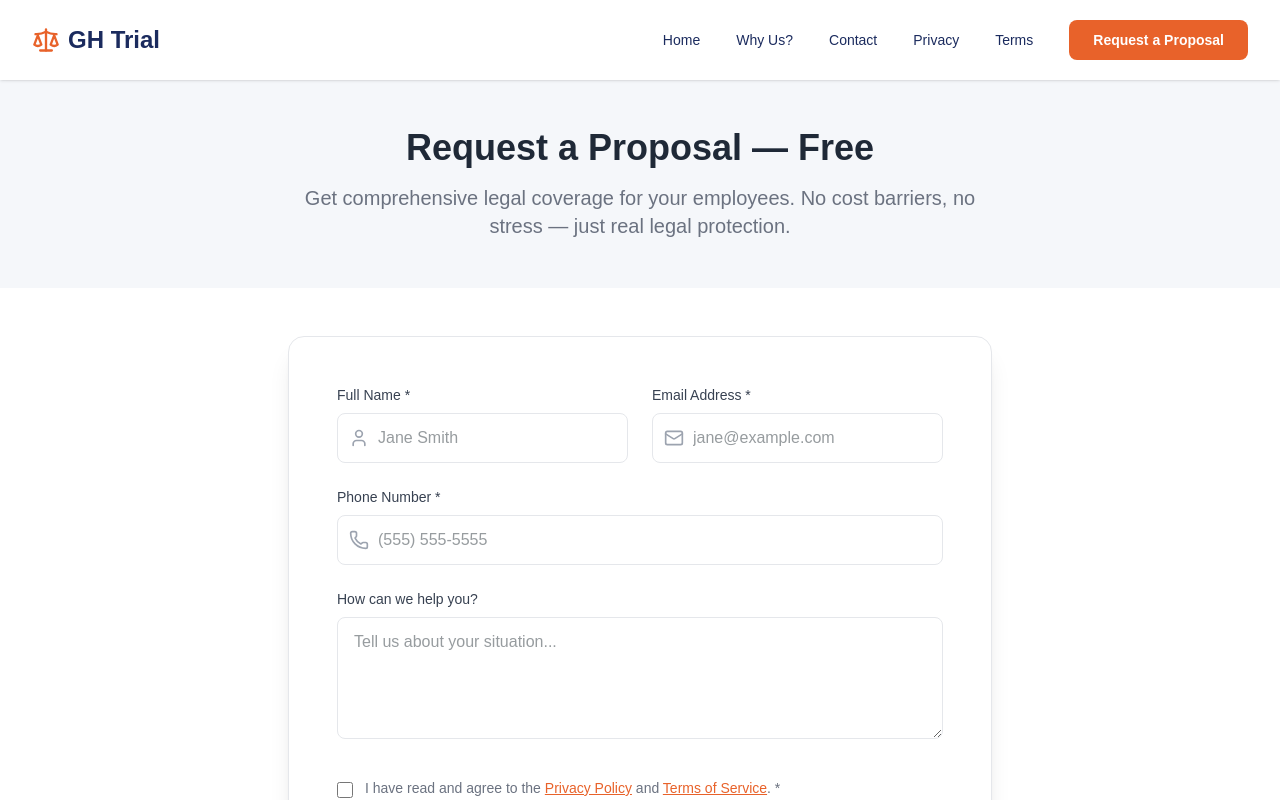
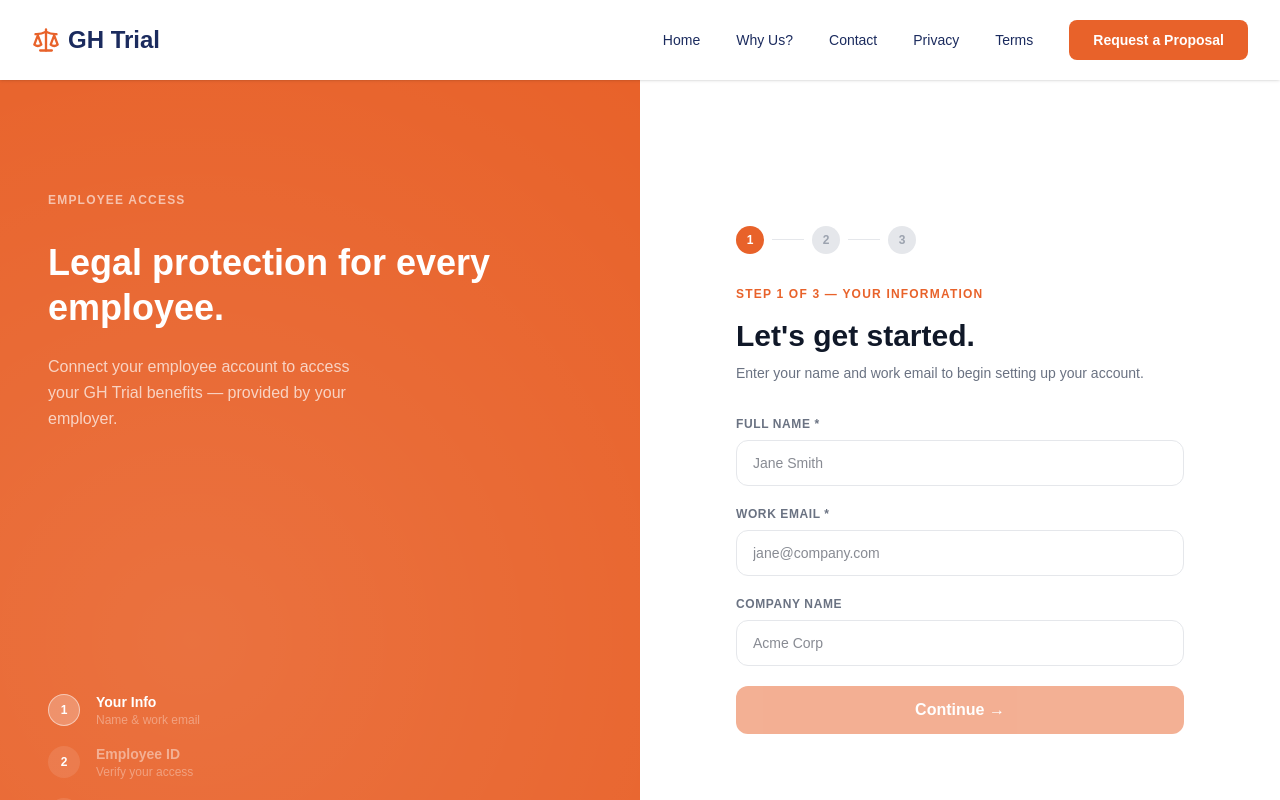
Before and after one commit to Textingman/bume-ghtrial, a Next.js app: page /signup in a window 1280 px wide. Shown: the top 800 px of the page. Built offline with nearby package versions, Linux system fonts and the light colour scheme.

Commit message:
v2 upgrade: about, footer, demo signup for bume-ghtrial

```diff
--- a/app/signup/page.tsx
+++ b/app/signup/page.tsx
@@ -1,126 +1,327 @@
 'use client';
 
+import { useState, useEffect } from 'react';
 import Link from 'next/link';
-import { useState } from 'react';
-import { Mail, Phone, User } from 'lucide-react';
 import Navbar from '../components/Navbar';
 import Footer from '../components/Footer';
 
+function generateEmployeeId() {
+  const chars = 'ABCDEFGHJKLMNPQRSTUVWXYZ23456789';
+  let id = 'GHT-';
+  for (let i = 0; i < 4; i++) id += chars[Math.floor(Math.random() * chars.length)];
+  id += '-';
+  for (let i = 0; i < 4; i++) id += chars[Math.floor(Math.random() * chars.length)];
+  return id;
+}
+
+function isValidEmail(email: string) {
+  return /^[^\s@]+@[^\s@]+\.[^\s@]+$/.test(email);
+}
+
+function StepDots({ current, total }: { current: number; total: number }) {
+  return (
+    <div className="flex items-center gap-2 mb-8">
+      {Array.from({ length: total }).map((_, i) => (
+        <div key={i} className="flex items-center gap-2">
+          <div
+            className="w-7 h-7 rounded-full flex items-center justify-center text-xs font-bold transition-all"
+            style={{
+              backgroundColor: i < current ? '#E8622A' : i === current ? '#E8622A' : '#E5E7EB',
+              color: i <= current ? 'white' : '#9CA3AF',
+              opacity: i < current ? 0.7 : 1,
+            }}
+          >
+            {i < current ? (
+              <svg width="10" height="10" viewBox="0 0 24 24" fill="none" stroke="white" strokeWidth="3">
+                <path d="M5 13l4 4L19 7" />
+              </svg>
+            ) : i + 1}
+          </div>
+          {i < total - 1 && (
+            <div className="w-8 h-px" style={{ backgroundColor: i < current ? '#E8622A' : '#E5E7EB' }} />
+          )}
+        </div>
+      ))}
+    </div>
+  );
+}
+
 export default function SignupPage() {
-  const [formData, setFormData] = useState({ name: '', email: '', phone: '', message: '' });
-  const [accountNotifications, setAccountNotifications] = useState(false);
-  const [customerCare, setCustomerCare] = useState(false);
+  const [step, setStep] = useState(0);
+  const [formData, setFormData] = useState({ name: '', email: '', company: '', role: '', employeeId: '' });
+  const [emailError, setEmailError] = useState('');
+  const [employeeIdError, setEmployeeIdError] = useState('');
+  const [validEmployeeId, setValidEmployeeId] = useState('');
   const [isSubmitting, setIsSubmitting] = useState(false);
-  const [submitStatus, setSubmitStatus] = useState<'idle' | 'success' | 'error'>('idle');
+  const [submitted, setSubmitted] = useState(false);
+
+  useEffect(() => {
+    setValidEmployeeId(generateEmployeeId());
+  }, []);
+
+  const handleChange = (e: React.ChangeEvent<HTMLInputElement | HTMLSelectElement>) => {
+    const { name, value } = e.target;
+    setFormData({ ...formData, [name]: value });
+    if (name === 'email') setEmailError('');
+    if (name === 'employeeId') setEmployeeIdError('');
+  };
+
+  const handleStep0 = () => {
+    if (!formData.name) return;
+    if (!isValidEmail(formData.email)) {
+      setEmailError('Please enter a valid work email address.');
+      return;
+    }
+    setStep(1);
+  };
+
+  const handleStep1 = () => {
+    if (formData.employeeId.trim() !== validEmployeeId) {
+      setEmployeeIdError('Invalid Employee ID. Please check your HR onboarding email and try again.');
+      return;
+    }
+    setStep(2);
+  };
 
   const handleSubmit = async (e: React.FormEvent) => {
     e.preventDefault();
     setIsSubmitting(true);
     setTimeout(() => {
       setIsSubmitting(false);
-      setSubmitStatus('success');
-      setFormData({ name: '', email: '', phone: '', message: '' });
+      setSubmitted(true);
     }, 1500);
   };
 
-  const handleChange = (e: React.ChangeEvent<HTMLInputElement | HTMLTextAreaElement>) => {
-    setFormData({ ...formData, [e.target.name]: e.target.value });
-  };
+  const steps = [
+    { label: 'Your Info', desc: 'Name & work email' },
+    { label: 'Employee ID', desc: 'Verify your access' },
+    { label: 'Confirm', desc: 'Complete setup' },
+  ];
 
   return (
-    <div className="min-h-screen" style={{ backgroundColor: '#FFFFFF' }}>
+    <div className="min-h-screen bg-white">
       <Navbar />
 
-      <section className="py-12" style={{ backgroundColor: '#F5F7FA' }}>
-        <div className="max-w-7xl mx-auto px-4 sm:px-6 lg:px-8 text-center">
-          <h1 className="text-4xl font-extrabold mb-4" style={{ color: '#1F2937' }}>
-            Request a Proposal — Free
-          </h1>
-          <p className="text-xl max-w-2xl mx-auto" style={{ color: '#6B7280' }}>
-            Get comprehensive legal coverage for your employees. No cost barriers, no stress — just real legal protection.
+      <div className="min-h-screen grid md:grid-cols-2">
+        {/* Left Panel */}
+        <div className="relative hidden md:flex flex-col justify-between p-12 pt-28" style={{ backgroundColor: '#E8622A' }}>
+          <div className="absolute inset-0 opacity-10" style={{ background: 'radial-gradient(circle at 30% 70%, white, transparent)' }} />
+          <div className="relative z-10">
+            <p className="text-xs font-semibold uppercase tracking-widest mb-8 opacity-60 text-white">Employee Access</p>
+            <h2 className="text-4xl font-extrabold text-white leading-tight mb-6">
+              Legal protection for every employee.
+            </h2>
+            <p className="text-white opacity-70 text-base leading-relaxed max-w-xs">
+              Connect your employee account to access your GH Trial benefits — provided by your employer.
             </p>
           </div>
-      </section>
+          <div className="relative z-10 space-y-4">
+            {steps.map((s, i) => (
+              <div key={i} className="flex items-center gap-4">
+                <div
+                  className="w-8 h-8 rounded-full flex items-center justify-center flex-shrink-0 text-xs font-bold"
+                  style={{
+                    backgroundColor: i < step ? 'rgba(255,255,255,0.9)' : i === step ? 'rgba(255,255,255,0.25)' : 'rgba(255,255,255,0.1)',
+                    color: i < step ? '#E8622A' : 'white',
+                    border: i === step ? '1px solid rgba(255,255,255,0.5)' : 'none',
+                  }}
+                >
+                  {i < step ? (
+                    <svg width="10" height="10" viewBox="0 0 24 24" fill="none" stroke="#E8622A" strokeWidth="3">
+                      <path d="M5 13l4 4L19 7" />
+                    </svg>
+                  ) : i + 1}
+                </div>
+                <div>
+                  <p className="font-semibold text-sm" style={{ color: i <= step ? 'white' : 'rgba(255,255,255,0.45)' }}>{s.label}</p>
+                  <p className="text-xs" style={{ color: 'rgba(255,255,255,0.35)' }}>{s.desc}</p>
+                </div>
+              </div>
+            ))}
+          </div>
+        </div>
 
-      <section className="max-w-3xl mx-auto px-4 sm:px-6 lg:px-8 py-12">
-        <div className="bg-white rounded-2xl shadow-xl p-8 md:p-12" style={{ border: '1px solid #E5E7EB' }}>
-          {submitStatus === 'success' ? (
+        {/* Right Panel: Form */}
+        <div className="flex flex-col justify-center px-6 py-24 md:px-12 lg:px-16 bg-white">
+          <div className="max-w-md w-full mx-auto">
+            {submitted ? (
               <div className="text-center py-12">
-              <div className="w-20 h-20 rounded-full flex items-center justify-center mx-auto mb-6" style={{ backgroundColor: '#D1FAE5' }}>
-                <svg className="w-10 h-10" style={{ color: '#22C55E' }} fill="none" stroke="currentColor" viewBox="0 0 24 24">
+                <div className="w-20 h-20 rounded-full flex items-center justify-center mx-auto mb-6" style={{ backgroundColor: '#FDEBD0' }}>
+                  <svg className="w-10 h-10" style={{ color: '#E8622A' }} fill="none" stroke="currentColor" viewBox="0 0 24 24">
                     <path strokeLinecap="round" strokeLinejoin="round" strokeWidth={2} d="M5 13l4 4L19 7" />
                   </svg>
                 </div>
-              <h2 className="text-3xl font-bold mb-4" style={{ color: '#1F2937' }}>Request Received!</h2>
-              <p className="text-lg mb-8" style={{ color: '#6B7280' }}>Your submission has been received. Our team will reach out within 24 hours.</p>
-              <Link href="/" className="inline-block px-6 py-3 text-white font-semibold rounded-lg transition-opacity hover:opacity-90" style={{ backgroundColor: '#E8622A' }}>
-                Return to Home
+                <h2 className="text-3xl font-extrabold mb-4" style={{ color: '#E8622A' }}>You're all set!</h2>
+                <p className="text-lg mb-8 text-gray-500">Your GH Trial account is active. Check your email for next steps to access your legal benefits.</p>
+                <Link href="/" className="inline-block text-white font-bold px-8 py-3 rounded-xl transition-opacity hover:opacity-90" style={{ backgroundColor: '#E8622A' }}>
+                  Back to Home
                 </Link>
               </div>
             ) : (
-            <form onSubmit={handleSubmit} className="space-y-6">
-              <div className="grid md:grid-cols-2 gap-6">
+              <>
+                <StepDots current={step} total={3} />
+
+                {/* Step 0: Personal Info */}
+                {step === 0 && (
+                  <>
+                    <p className="text-xs font-semibold uppercase tracking-widest mb-4" style={{ color: '#E8622A' }}>Step 1 of 3 — Your Information</p>
+                    <h1 className="text-3xl font-extrabold mb-2 text-gray-900">Let's get started.</h1>
+                    <p className="text-gray-500 text-sm leading-relaxed mb-8">Enter your name and work email to begin setting up your account.</p>
+                    <div className="space-y-5">
                       <div>
-                  <label className="block text-sm font-medium mb-2" style={{ color: '#374151' }}>Full Name *</label>
-                  <div className="relative">
-                    <User className="absolute left-3 top-1/2 -translate-y-1/2 w-5 h-5" style={{ color: '#9CA3AF' }} />
-                    <input type="text" name="name" required value={formData.name} onChange={handleChange} placeholder="Jane Smith" className="w-full pl-10 pr-4 py-3 rounded-lg border border-gray-200 focus:outline-none" style={{ borderColor: '#E5E7EB' }} />
+                        <label className="block text-xs font-semibold uppercase tracking-wider mb-2 text-gray-500">Full Name *</label>
+                        <input
+                          type="text" name="name" required value={formData.name} onChange={handleChange}
+                          placeholder="Jane Smith"
+                          className="w-full px-4 py-3 rounded-xl text-sm border focus:outline-none"
+                          style={{ borderColor: '#E5E7EB', color: '#111827' }}
+                        />
+                      </div>
+                      <div>
+                        <label className="block text-xs font-semibold uppercase tracking-wider mb-2 text-gray-500">Work Email *</label>
+                        <input
+                          type="email" name="email" required value={formData.email} onChange={handleChange}
+                          placeholder="jane@company.com"
+                          className="w-full px-4 py-3 rounded-xl text-sm border focus:outline-none"
+                          style={{ borderColor: emailError ? '#DC2626' : '#E5E7EB', color: '#111827' }}
+                        />
+                        {emailError && <p className="text-xs text-red-600 mt-1">{emailError}</p>}
+                      </div>
+                      <div>
+                        <label className="block text-xs font-semibold uppercase tracking-wider mb-2 text-gray-500">Company Name</label>
+                        <input
+                          type="text" name="company" value={formData.company} onChange={handleChange}
+                          placeholder="Acme Corp"
+                          className="w-full px-4 py-3 rounded-xl text-sm border focus:outline-none"
+                          style={{ borderColor: '#E5E7EB', color: '#111827' }}
+                        />
+                      </div>
+                      <button
+                        type="button" onClick={handleStep0}
+                        className="w-full py-3 text-white font-bold rounded-xl transition-opacity hover:opacity-90"
+                        style={{ backgroundColor: '#E8622A', opacity: formData.name && formData.email ? 1 : 0.5 }}
+                      >
+                        Continue →
+                      </button>
+                    </div>
+                  </>
+                )}
+
+                {/* Step 1: Employee ID */}
+                {step === 1 && (
+                  <>
+                    <p className="text-xs font-semibold uppercase tracking-widest mb-4" style={{ color: '#E8622A' }}>Step 2 of 3 — Employee Verification</p>
+                    <h1 className="text-3xl font-extrabold mb-2 text-gray-900">Verify your access.</h1>
+                    <p className="text-gray-500 text-sm leading-relaxed mb-8">
+                      Enter the Employee ID from your HR onboarding email to connect your account to your employer's GH Trial plan.
+                    </p>
+                    <div className="space-y-5">
+                      <div>
+                        <label className="block text-xs font-semibold uppercase tracking-wider mb-2 text-gray-500">Employee ID *</label>
+                        <input
+                          type="text" name="employeeId" required value={formData.employeeId} onChange={handleChange}
+                          placeholder={validEmployeeId}
+                          className="w-full px-4 py-3 rounded-xl text-sm border focus:outline-none font-mono tracking-wider"
+                          style={{ borderColor: employeeIdError ? '#DC2626' : '#E5E7EB', color: '#111827' }}
+                        />
+                        {employeeIdError ? (
+                          <p className="text-xs text-red-600 mt-1">{employeeIdError}</p>
+                        ) : (
+                          <p className="text-xs text-gray-400 mt-1">Find your Employee ID in your HR onboarding email or ask your HR team.</p>
+                        )}
+                      </div>
+                      <div className="flex gap-3">
+                        <button
+                          type="button" onClick={() => setStep(0)}
+                          className="px-5 py-3 rounded-xl text-sm font-semibold border transition-colors"
+                          style={{ borderColor: '#E5E7EB', color: '#374151' }}
+                        >
+                          Back
+                        </button>
+                        <button
+                          type="button" onClick={handleStep1}
+                          className="flex-1 py-3 text-white font-bold rounded-xl transition-opacity hover:opacity-90"
+                          style={{ backgroundColor: '#E8622A', opacity: formData.employeeId ? 1 : 0.5 }}
+                        >
+                          Verify & Continue →
+                        </button>
                       </div>
                     </div>
-                <div>
-                  <label className="block text-sm font-medium mb-2" style={{ color: '#374151' }}>Email Address *</label>
-                  <div className="relative">
-                    <Mail className="absolute left-3 top-1/2 -translate-y-1/2 w-5 h-5" style={{ color: '#9CA3AF' }} />
-                    <input type="email" name="email" required value={formData.email} onChange={handleChange} placeholder="jane@example.com" className="w-full pl-10 pr-4 py-3 rounded-lg border border-gray-200 focus:outline-none" style={{ borderColor: '#E5E7EB' }} />
+                  </>
+                )}
+
+                {/* Step 2: Confirm */}
+                {step === 2 && (
+                  <form onSubmit={handleSubmit}>
+                    <p className="text-xs font-semibold uppercase tracking-widest mb-4" style={{ color: '#E8622A' }}>Step 3 of 3 — Confirm & Activate</p>
+                    <h1 className="text-3xl font-extrabold mb-2 text-gray-900">Almost there.</h1>
+                    <p className="text-gray-500 text-sm leading-relaxed mb-8">
+                      Review your information and activate your GH Trial account.
+                    </p>
+
+                    {/* Summary card */}
+                    <div className="rounded-xl p-5 mb-6 border" style={{ backgroundColor: '#FDEBD0', borderColor: '#E8622A33' }}>
+                      <p className="text-xs font-semibold uppercase tracking-wider mb-3" style={{ color: '#E8622A' }}>Account Summary</p>
+                      <div className="space-y-2">
+                        <div className="flex justify-between text-sm">
+                          <span className="text-gray-500">Name</span>
+                          <span className="font-semibold text-gray-900">{formData.name}</span>
+                        </div>
+                        <div className="flex justify-between text-sm">
+                          <span className="text-gray-500">Email</span>
+                          <span className="font-semibold text-gray-900">{formData.email}</span>
+                        </div>
+                        {formData.company && (
+                          <div className="flex justify-between text-sm">
+                            <span className="text-gray-500">Company</span>
+                            <span className="font-semibold text-gray-900">{formData.company}</span>
+                          </div>
+                        )}
+                        <div className="flex justify-between text-sm">
+                          <span className="text-gray-500">Employee ID</span>
+                          <span className="font-mono font-semibold text-gray-900">{formData.employeeId}</span>
                         </div>
                       </div>
                     </div>
-              <div>
-                <label className="block text-sm font-medium mb-2" style={{ color: '#374151' }}>Phone Number *</label>
-                <div className="relative">
-                  <Phone className="absolute left-3 top-1/2 -translate-y-1/2 w-5 h-5" style={{ color: '#9CA3AF' }} />
-                  <input type="tel" name="phone" required value={formData.phone} onChange={handleChange} placeholder="(555) 555-5555" className="w-full pl-10 pr-4 py-3 rounded-lg border border-gray-200 focus:outline-none" style={{ borderColor: '#E5E7EB' }} />
-                </div>
-              </div>
-              <div>
-                <label className="block text-sm font-medium mb-2" style={{ color: '#374151' }}>How can we help you?</label>
-                <textarea name="message" rows={4} value={formData.message} onChange={handleChange} placeholder="Tell us about your situation..." className="w-full px-4 py-3 rounded-lg border border-gray-200 focus:outline-none" style={{ borderColor: '#E5E7EB' }} />
-              </div>
 
-              {/* Privacy Policy & Terms — checkbox */}
-              <div className="flex items-start gap-3 pt-2">
-                <input type="checkbox" id="termsAgreement" required className="mt-1 w-4 h-4 rounded" style={{ accentColor: '#E8622A' }} />
-                <label htmlFor="termsAgreement" className="text-sm" style={{ color: '#6B7280' }}>
+                    {/* Terms only — no SMS */}
+                    <div className="flex items-start gap-3 mb-6">
+                      <input
+                        type="checkbox" id="termsAgreement" required
+                        className="mt-1 w-4 h-4 rounded flex-shrink-0"
+                        style={{ accentColor: '#E8622A' }}
+                      />
+                      <label htmlFor="termsAgreement" className="text-xs text-gray-500 leading-relaxed">
                         I have read and agree to the{' '}
-                  <a href="/privacy" style={{ color: '#E8622A' }} className="underline">Privacy Policy</a>
+                        <Link href="/privacy" className="underline" style={{ color: '#E8622A' }}>Privacy Policy</Link>
                         {' '}and{' '}
-                  <a href="/terms" style={{ color: '#E8622A' }} className="underline">Terms of Service</a>. *
+                        <Link href="/terms" className="underline" style={{ color: '#E8622A' }}>Terms of Service</Link>. *
                       </label>
                     </div>
 
-              {/* SMS Consent Checkboxes */}
-              <div className="space-y-4 pt-2">
-                <div className="flex items-start gap-3">
-                  <input type="checkbox" id="accountNotifications" checked={accountNotifications} onChange={(e) => setAccountNotifications(e.target.checked)} className="mt-1 w-4 h-4 rounded" style={{ accentColor: '#E8622A' }} />
-                  <label htmlFor="accountNotifications" className="text-sm" style={{ color: '#6B7280' }}>
-                    By checking this box, I agree to receive Transactional Account Notification SMS messages from GH Trial at the phone number provided. I understand I may opt out at any time by replying STOP. Reply HELP for help. Message and data rates may apply. Message frequency varies. Opting in is optional and not required to submit this form. Consent is not required as a condition of purchasing any products or services.
-                  </label>
+                    <div className="flex gap-3">
+                      <button
+                        type="button" onClick={() => setStep(1)}
+                        className="px-5 py-3 rounded-xl text-sm font-semibold border transition-colors"
+                        style={{ borderColor: '#E5E7EB', color: '#374151' }}
+                      >
+                        Back
+                      </button>
+                      <button
+                        type="submit" disabled={isSubmitting}
+                        className="flex-1 py-3 text-white font-bold rounded-xl transition-opacity hover:opacity-90"
+                        style={{ backgroundColor: isSubmitting ? '#9CA3AF' : '#E8622A', cursor: isSubmitting ? 'not-allowed' : 'pointer' }}
+                      >
+                        {isSubmitting ? 'Activating…' : 'Activate My Account →'}
+                      </button>
                     </div>
-                <div className="flex items-start gap-3">
-                  <input type="checkbox" id="customerCare" checked={customerCare} onChange={(e) => setCustomerCare(e.target.checked)} className="mt-1 w-4 h-4 rounded" style={{ accentColor: '#E8622A' }} />
-                  <label htmlFor="customerCare" className="text-sm" style={{ color: '#6B7280' }}>
-                    By checking this box, I agree to receive Promotional Marketing SMS messages from GH Trial at the phone number provided, including special offers and exclusive updates. I understand I may opt out at any time by replying STOP. Reply HELP for help. Message and data rates may apply. Message frequency varies. Opting in is optional and not required to submit this form. Consent is not required as a condition of purchasing any products or services.
-                  </label>
+                  </form>
+                )}
+              </>
+            )}
           </div>
         </div>
-
-              <button type="submit" disabled={isSubmitting} className="w-full py-4 text-white text-lg font-semibold rounded-lg transition-opacity hover:opacity-90" style={{ backgroundColor: isSubmitting ? '#9CA3AF' : '#E8622A' }}>
-                {isSubmitting ? 'Submitting...' : 'Request a Proposal'}
-              </button>
-            </form>
-          )}
       </div>
-      </section>
 
       <Footer />
     </div>
```
Lines whose indentation alone changed are shown as unchanged.
